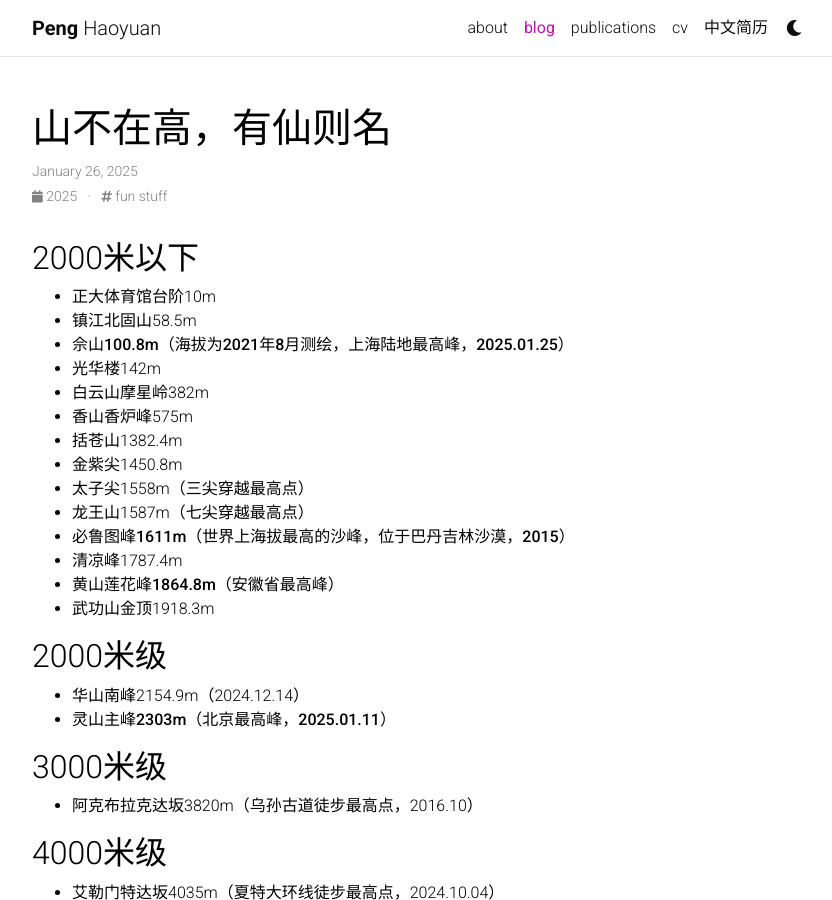
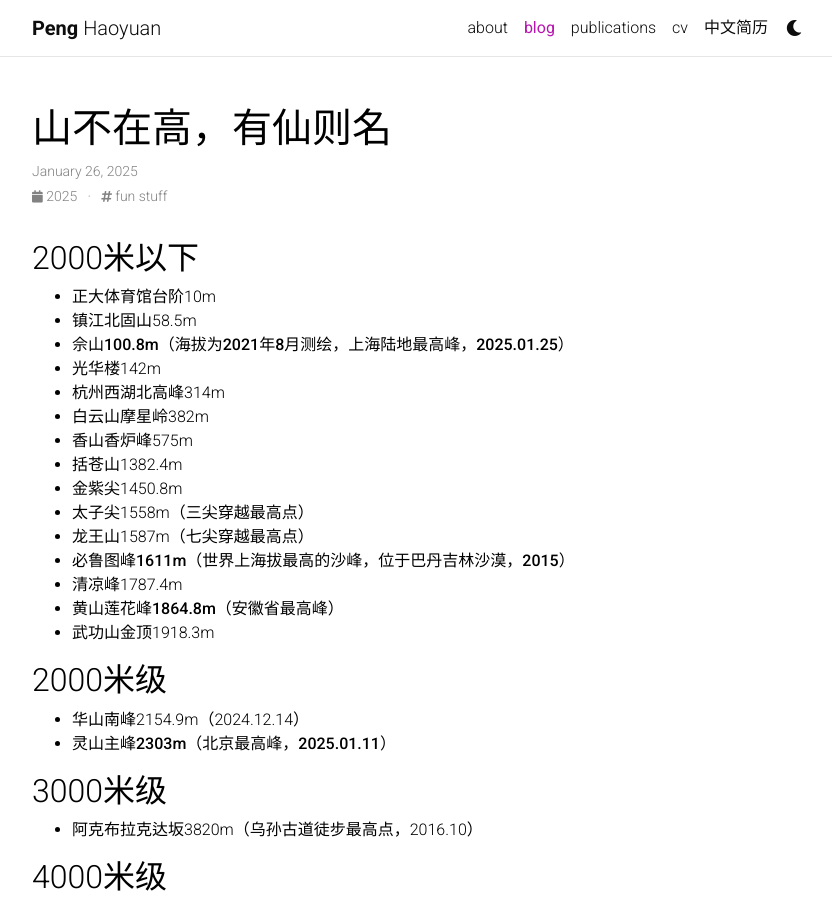
Before and after one commit to HaoyuanPeng/haoyuanpeng.github.io, a Jekyll site: the page built from _posts/2025-01-10-mountains.md, in a window 1280 px wide and 900 px high. Shown: the whole window, without its empty margins (223-1055 px from the left). Built offline with Jekyll 4.4.1, drawn with Linux system fonts in a browser that asks for light colours; comment, search, counter and statistics services are not loaded; a style sheet for code colours, icons or effects is not loaded.

Commit message:
添加了西湖北高峰

```diff
--- a/_posts/2025-01-10-mountains.md
+++ b/_posts/2025-01-10-mountains.md
@@ -12,6 +12,7 @@ relatedposts: false
 - 镇江北固山58.5m
 - **佘山100.8m（海拔为2021年8月测绘，上海陆地最高峰，2025.01.25）**
 - 光华楼142m
+- 杭州西湖北高峰314m
 - 白云山摩星岭382m
 - 香山香炉峰575m
 - 括苍山1382.4m
```
